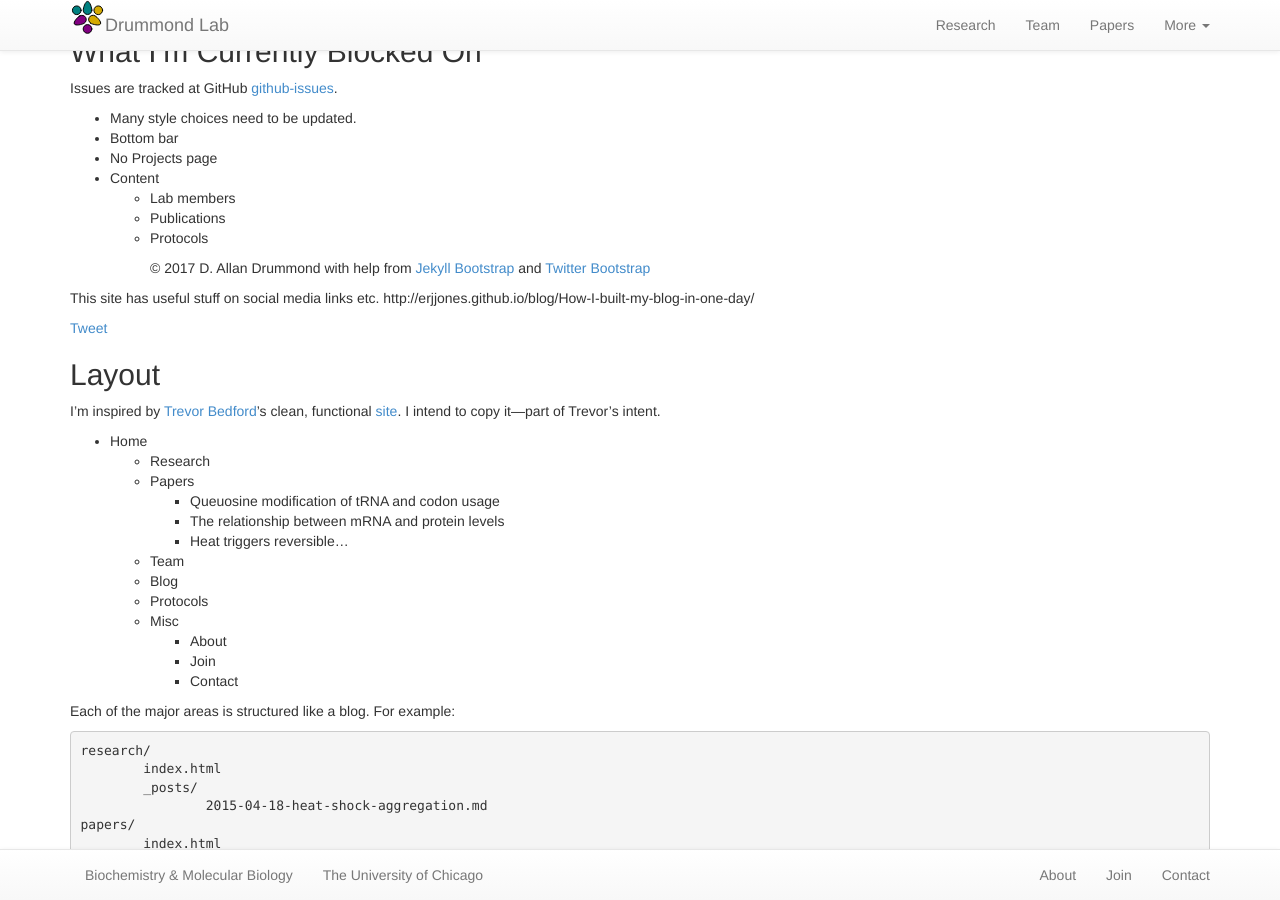
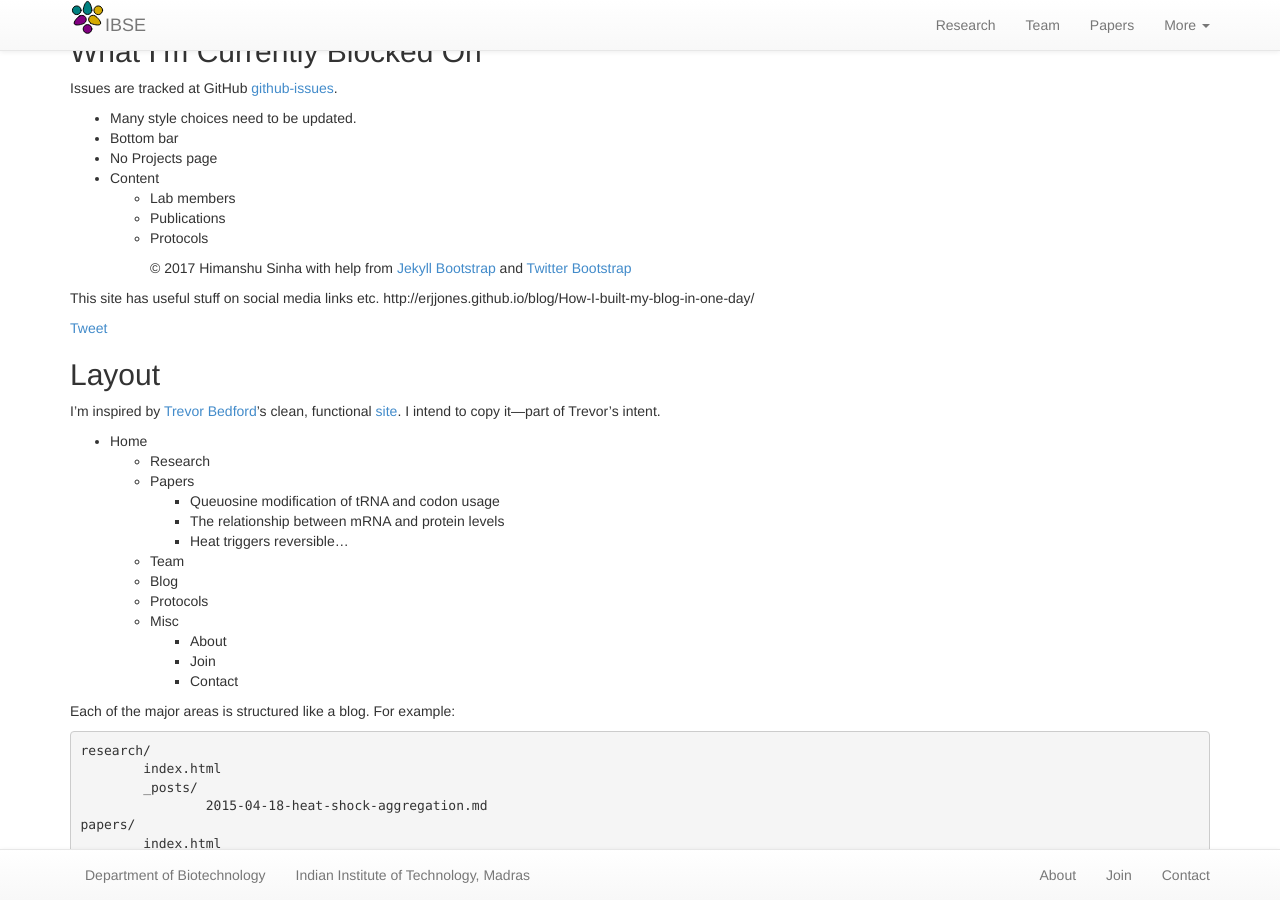
Before and after one commit to philge/ibse-iitm.github.io, a Jekyll site: the page built from notes.md, in a window 1280 px wide and 900 px high, scrolled down 670 px. Built offline with Jekyll 4.4.1, drawn with Linux system fonts in a browser that asks for light colours; nearby versions of some CDN libraries; our own code applies the rules of GitHub Pages for plain Markdown files; comment, search, counter and statistics services are not loaded.

Commit message:
Update _config.yml

```diff
--- a/_config.yml
+++ b/_config.yml
@@ -8,24 +8,29 @@ highlighter: rouge
 
 markdown: kramdown
 
-repository: drummondlab/drummondlab.github.io
+repository: IBSE-IITM/ibse-iitm.github.io
 
 # Themes are encouraged to use these universal variables
 # so be sure to set them if your theme uses them.
 #
-title : Drummond Lab
-tagline: Evolution and regulation of protein production and quality control
+title : IBSE
+tagline: Initiative for Biological Systems Engineering
 institution:
-  url: http://www.uchicago.edu
-  name: The University of Chicago
+  url: https://www.iitm.ac.in/
+  name: Indian Institute of Technology, Madras
 department:
-  url: http://bmb.uchospitals.edu
-  name: Biochemistry & Molecular Biology
+  url: https://biotech.iitm.ac.in/
+  name: Department of Biotechnology
 author :
-  name : D. Allan Drummond
-  email : dadrummond@uchicago.edu
-  github : dad
-  twitter : dadrummond
+  name : Karthik Raman
+  email : kraman @ iitm·ac·in
+  github : karthikraman
+  twitter : himanshu-lab
+author :
+  name : Himanshu Sinha
+  email : sinha @ iitm·ac·in
+  github :
+  twitter :
 #  feedburner : feedname
 
 # The production_url is only used when full-domain names are needed
@@ -36,7 +41,7 @@ author :
 # Else if you are pushing to username.github.io, replace with your username.
 # Finally if you are pushing to a GitHub project page, include the project name at the end.
 #
-production_url : http://drummondlab.org
+production_url : http://ibse-iitm.github.io
 
 # All Jekyll-Bootstrap specific configurations are namespaced into this hash
 #
```
